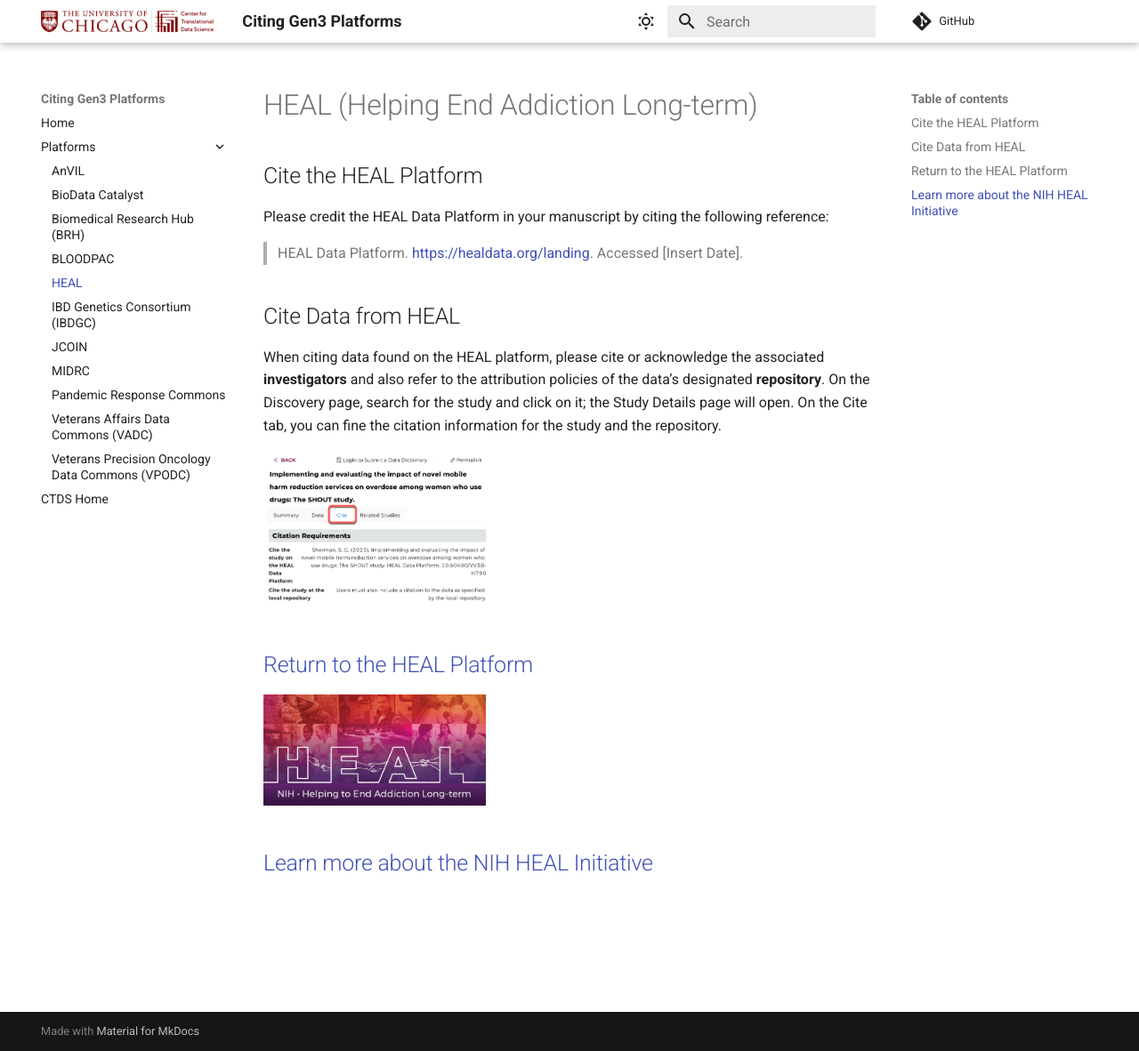
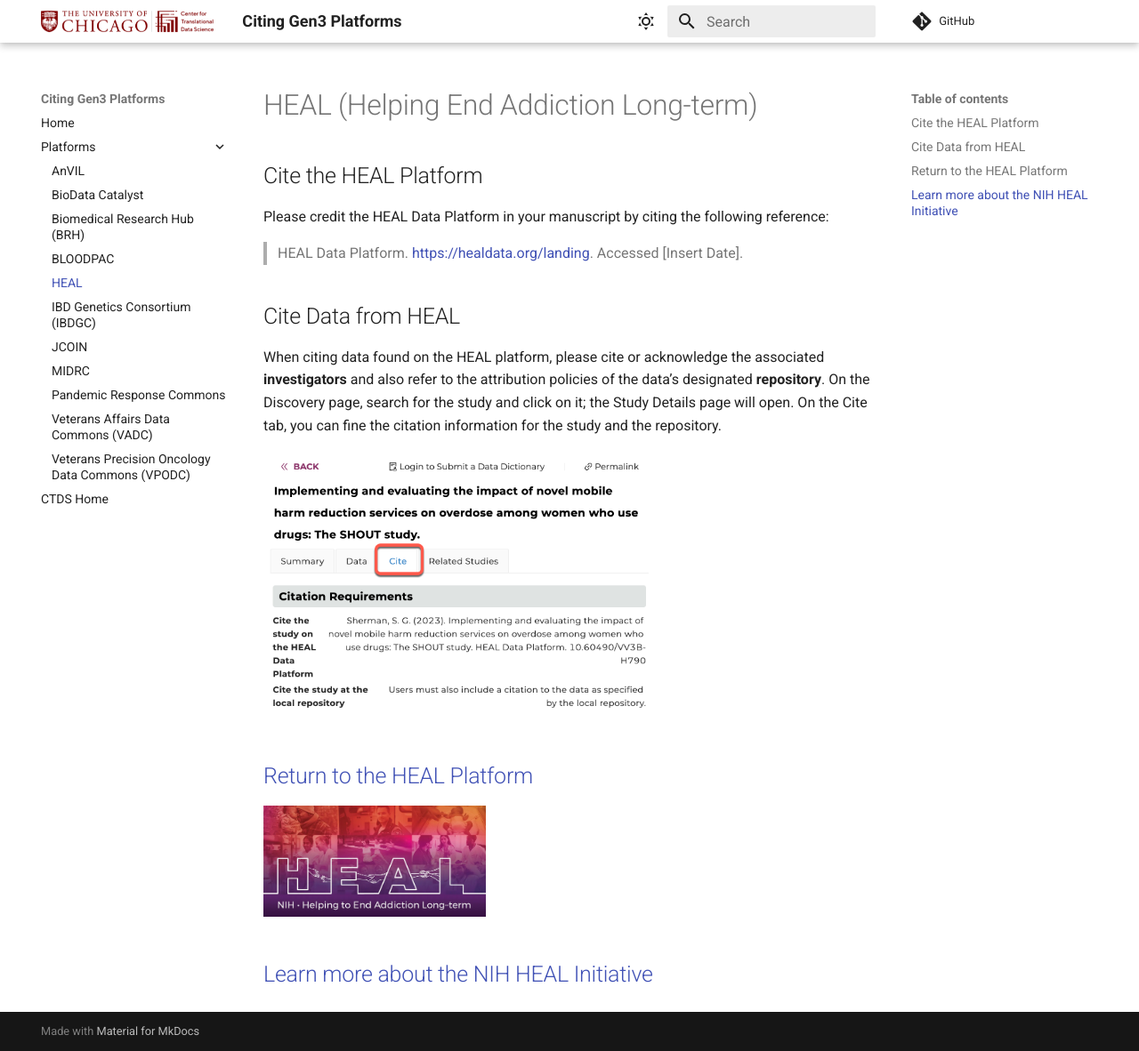
Before and after one commit to uc-cdis/platform-citation, an MkDocs documentation site: the page built from docs/heal-cite.md, in a window 1280 px wide and 1182 px high. Shown: the whole window at 89% size. Built offline with MkDocs 1.6.1 and Material for MkDocs 9.7.7, drawn with Linux system fonts in a browser that asks for light colours; comment, search, counter and statistics services are not loaded.

Commit message:
Update heal-cite.md
increase size of screenshot

```diff
--- a/docs/heal-cite.md
+++ b/docs/heal-cite.md
@@ -10,7 +10,7 @@ Please credit the HEAL Data Platform in your manuscript by citing the following
 
 When citing data found on the HEAL platform, please cite or acknowledge the associated **investigators** and also refer to the attribution policies of the data’s designated **repository**. On the Discovery page, search for the study and click on it; the Study Details page will open. On the Cite tab, you can fine the citation information for the study and the repository.
 
-![HEAL cite ex][img HEAL cite ex]{: style="height:175px"}
+![HEAL cite ex][img HEAL cite ex]{: style="height:300px"}
 
 ## [Return to the HEAL Platform][HEAL Platform]
 
```
